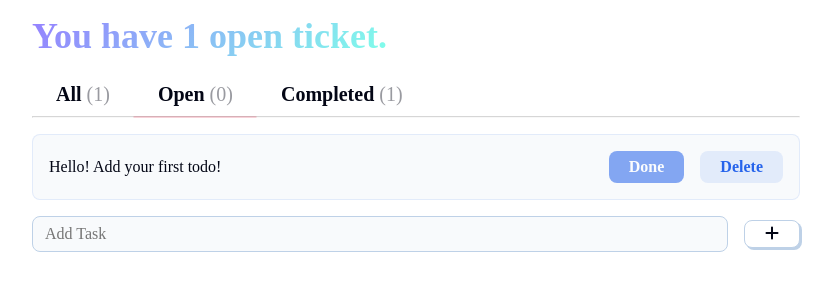
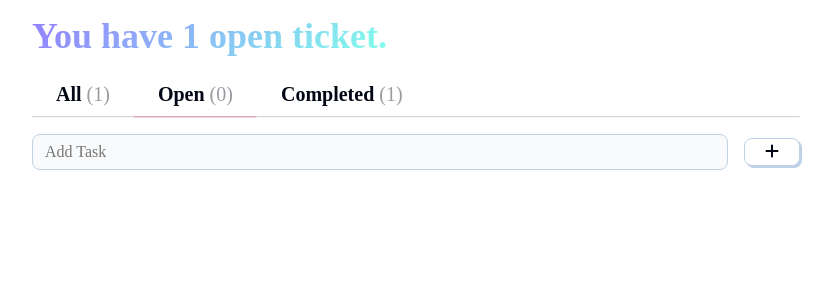
Before and after one commit to saurav-95-dev/Project-Testing, a React (Vite) app: page / in a window 1280 px wide. Shown: the top 300 px of the page, without its empty margins (224-1057 px from the left). Built offline with nearby package versions, Linux system fonts and the light colour scheme; a web font is replaced by a local one.

Commit message:
Second-dynamic-final -adjustments completed

```diff
--- a/src/App.jsx
+++ b/src/App.jsx
@@ -37,7 +37,7 @@ export default function App() {
     <>
       <Header todos={ todos} />
       <Tabs todos={ todos} selectedTab={selectedTab} setSelectedTab={setSelectedTab}/>
-      <TodoList todos={ todos}/>
+      <TodoList todos={ todos} selectedTab={selectedTab}/>
       <TodoInput handleAddTodo = {handleAddTodo} />
     </>
   )
--- a/src/components/Tabs.jsx
+++ b/src/components/Tabs.jsx
@@ -16,15 +16,15 @@ export default function Tabs(props) {
                 if(tab == "All"){
                     numOfTask = todos.length;
                 }
-                else if(tab == "Open"){
-                    numOfTask = todos.filter(val => !val.complete).length;
+                else if(tab == "Completed"){
+                    numOfTask = todos.filter(val => val.complete).length;
                 }
                 else{
-                   numOfTask = todos.filter(val => val.complete).length;
+                   numOfTask = todos.filter(val => !val.complete).length;
 
                 }
                     return (
-                        <button key={tabIndex} className={"tab-button " + (tab==selectedTab ? " tab-selected" : "")}>
+                        <button onClick={()=>{setSelectedTab(tab)}} key={tabIndex} className={"tab-button " + (tab==selectedTab ? " tab-selected" : "")}>
                             <h4>{ tab } <span>({numOfTask})</span></h4>
                         </button>
                     )
--- a/src/components/TodoList.jsx
+++ b/src/components/TodoList.jsx
@@ -3,22 +3,18 @@ import TodoCard from "./TodoCard";
 
 
 export default function TodoList(props) {
-    const { todos } = props;
-    const tab = "All";
-    let filterTodoList = ""
-    if (tab == "All") {
-        filterTodoList = todos;
-    }
-    else if (tab == "Open") {
-        filterTodoList = todos.filter(val => !val.complete);
-    }
-    else {
-        filterTodoList = todos.filter(val => val.complete);
-    }
+    const { todos , selectedTab} = props;
+    const filterTodosList = selectedTab == "All" ?
+    todos :
+    selectedTab == "Completed" ?
+    todos.filter(val=>val.complete) :
+    todos.filter(val=>!val.complete);
+
+
     return (
         <>
             {
-                filterTodoList.map((todo , todoIndex) => {
+                filterTodosList.map((todo , todoIndex) => {
                     return (
                         <TodoCard key={ todoIndex} todo={todo} />
                     )
```
